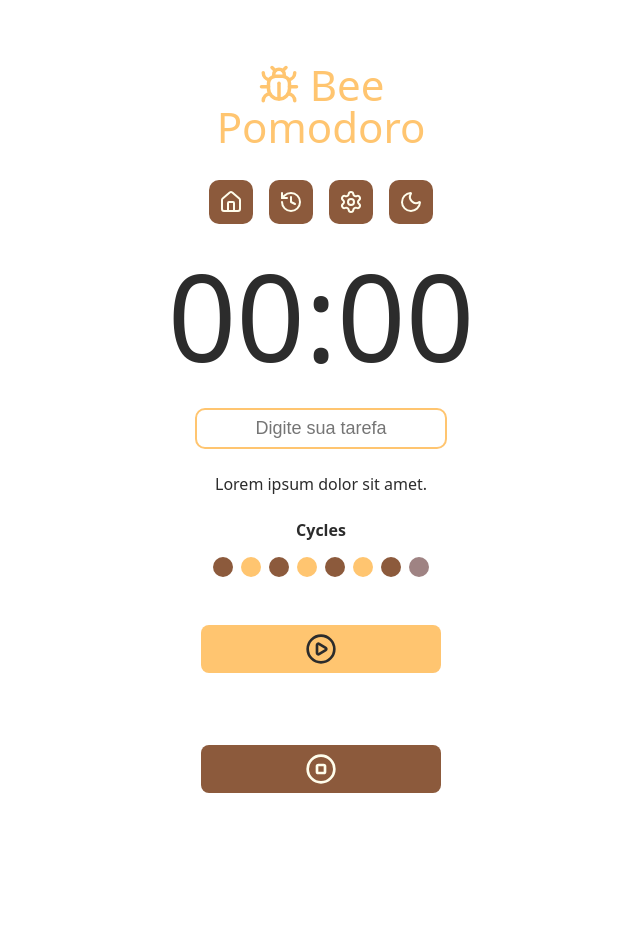
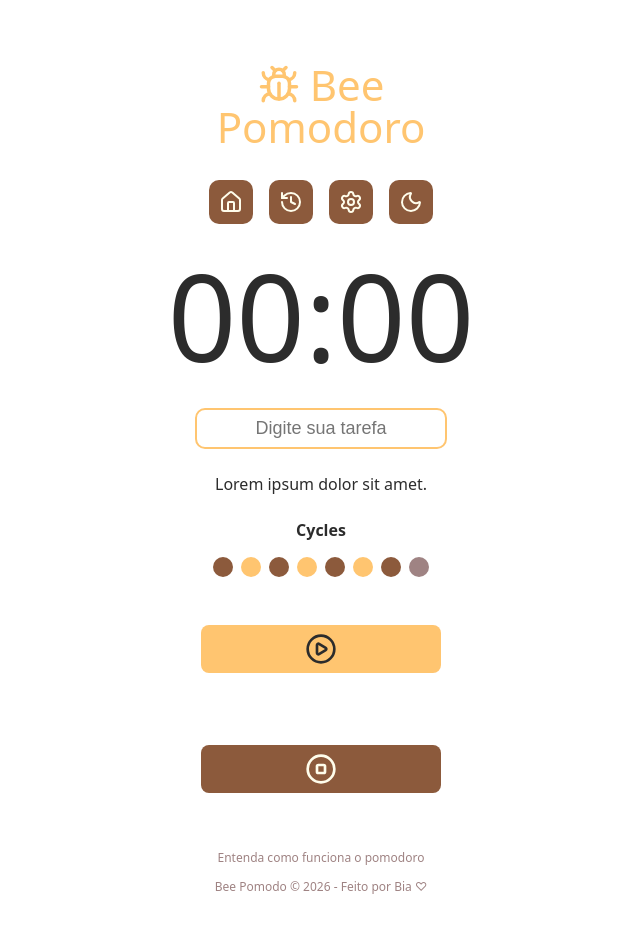
Before and after one commit to beatrizfeitosa/pomodoro, a React (Vite) app: page / in a window 1280 px wide. Shown: the whole page, without its empty margins (319-959 px from the left). Before the commit the page ends 849 px from the top, so only its background shows below. Built offline with nearby package versions, Linux system fonts and the light colour scheme.

Commit message:
feat: footer component

```diff
--- a/src/App.tsx
+++ b/src/App.tsx
@@ -8,6 +8,7 @@
 import { Cycles } from './components/Cycles';
 import { DefaultButton } from './components/DefaultButton';
 import { PlayCircleIcon, StopCircleIcon } from 'lucide-react';
+import { Footer } from './components/Footer';
 
 export function App() {
   return (
@@ -41,6 +42,9 @@
           </div>
         </form>
       </Container>
+      <Container>
+        <Footer />
+      </Container>
     </>
   );
 }
--- /dev/null
+++ b/src/components/Footer/index.tsx
@@ -0,0 +1,12 @@
+import styles from './styles.module.css';
+
+export function Footer() {
+  return (
+    <footer className={styles.footer}>
+      <a href=''>Entenda como funciona o pomodoro</a>
+      <a href=''>
+        Bee Pomodo &copy; {new Date().getFullYear()} - Feito por Bia ♡
+      </a>
+    </footer>
+  );
+}
--- /dev/null
+++ b/src/components/Footer/styles.module.css
@@ -0,0 +1,17 @@
+.footer {
+  display: flex;
+  flex-direction: column;
+  align-items: center;
+  justify-content: center;
+  gap: 1.2rem;
+}
+
+.footer a {
+  font-size: 1.2rem;
+  color: var(--text-muted);
+  text-decoration: none;
+}
+
+.footer a:hover {
+  text-decoration: underline;
+}
```
